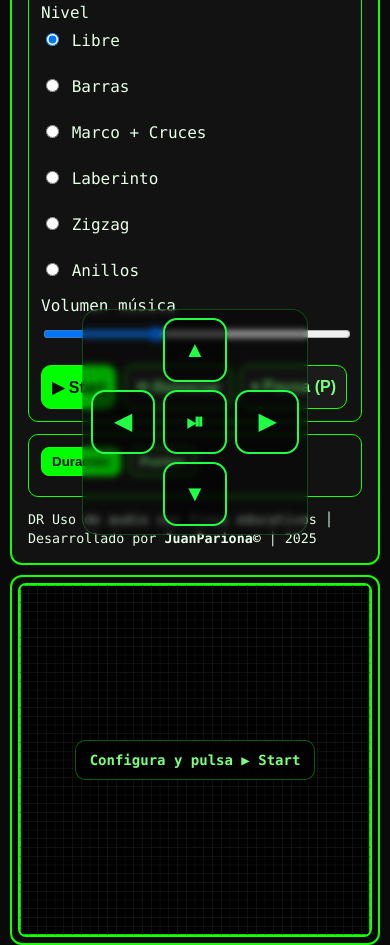
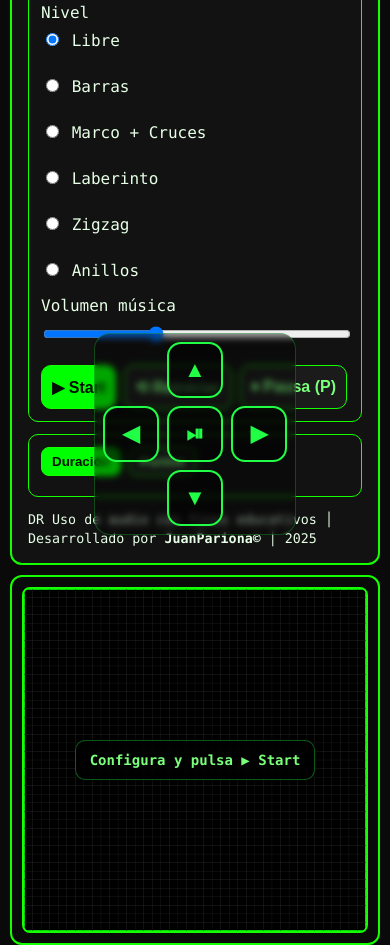
Before and after one commit to IngJuank23/snake, a plain HTML site: page index.html in a window 390 px wide. Shown: the part 297-1242 px from the top of the page. Drawn offline with Linux system fonts and the light colour scheme.

Commit message:
style.css

```diff
--- a/style.css
+++ b/style.css
@@ -8,7 +8,7 @@
 
   /* móvil */
   --g:10px;
-  --pad-size:64px;
+  --pad-size:56px;
   --brand:#20ff45;
 }
 
@@ -128,10 +128,12 @@ button.secondary{ background:#1b1b1b; color:var(--muted2); }
     margin:var(--g);
   }
 
-  .stage-wrap{
-    margin:var(--g);
-    padding:6px;           /* menos padding para ganar alto útil */
-    position:relative;
+ .stage-wrap{
+  margin: var(--g);
+  /* empuja el canvas hacia arriba para que no lo tape el D‑pad */
+  margin-bottom: calc(var(--pad-size) * 2.8 + 36px);
+  position: relative;
+ }
     /* deja hueco al pad para que no tape el canvas */
     scroll-margin-bottom:calc(var(--pad-size) + 48px);
   }
```
